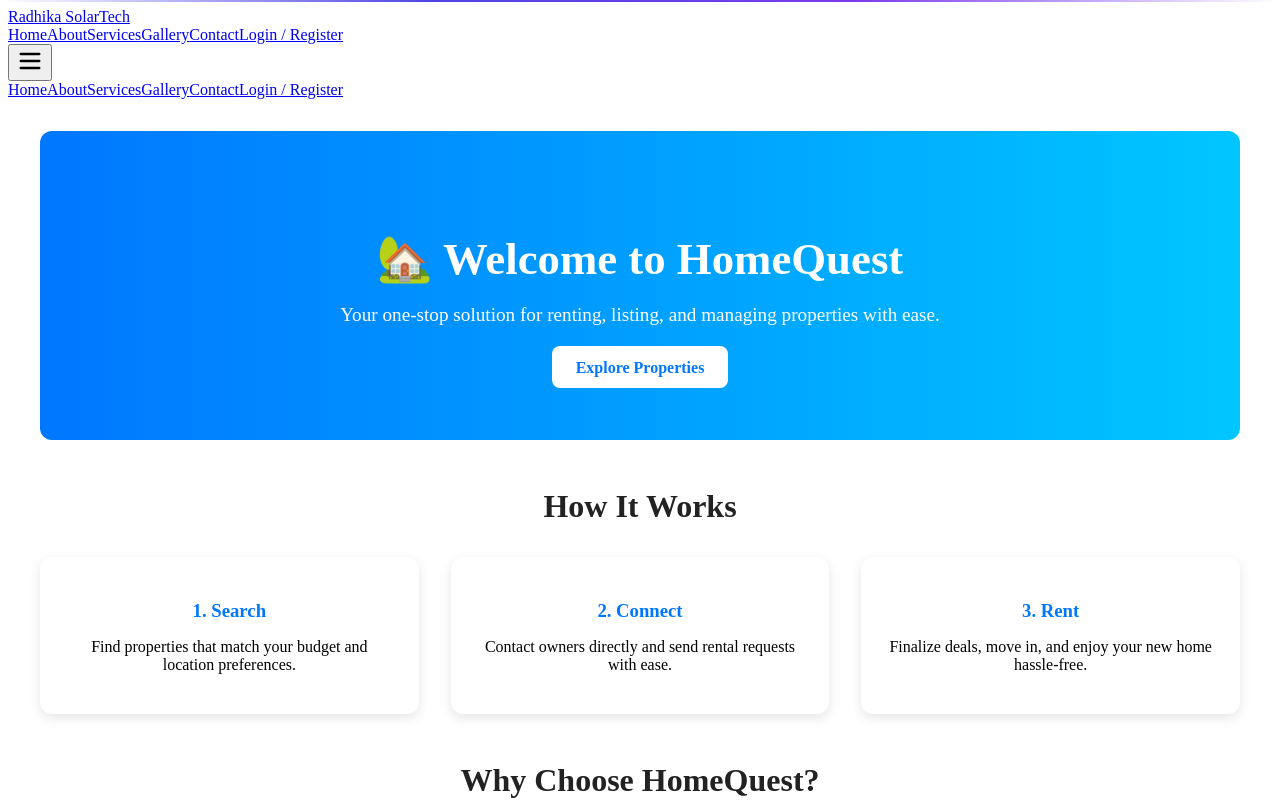
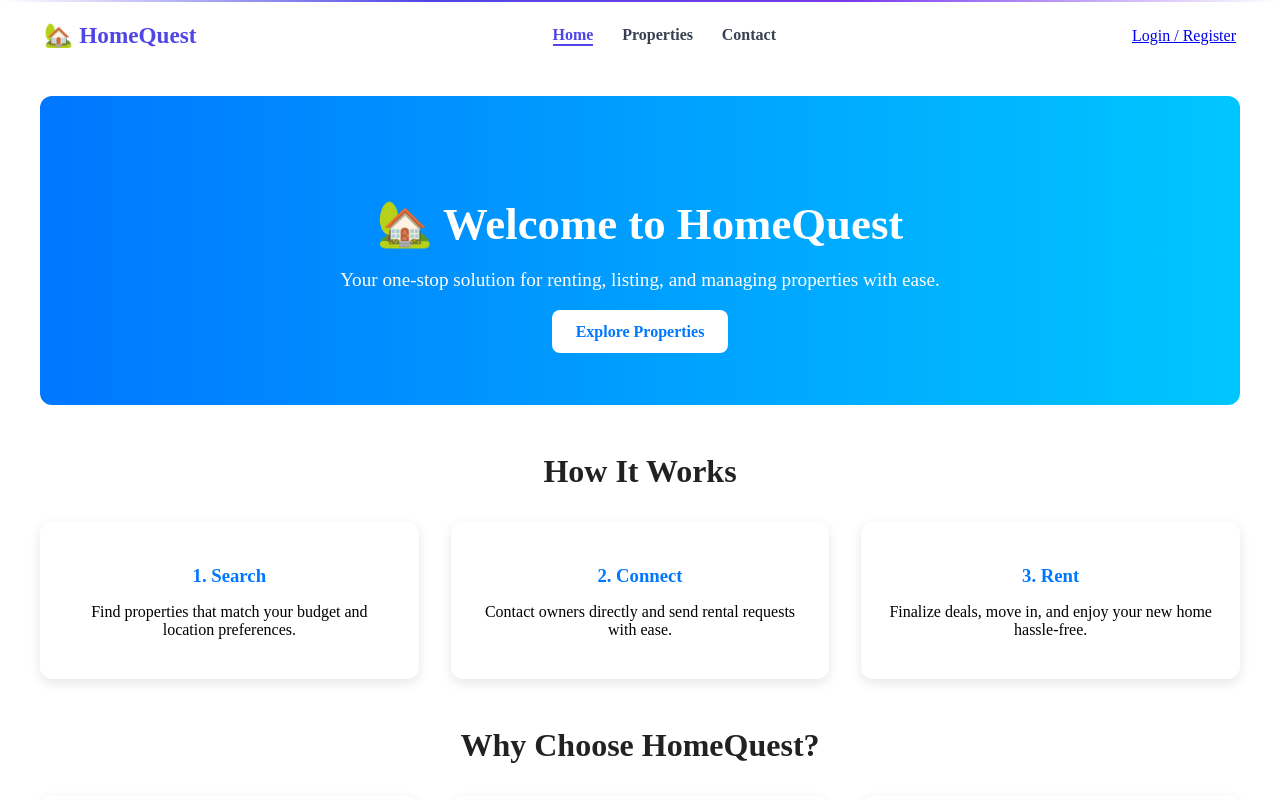
Before and after one commit to Gaurav-singh9719/HomeQuest-Frontend, a React (Create React App) app: page / in a window 1280 px wide. Shown: the top 800 px of the page. Built offline with nearby package versions, Linux system fonts and the light colour scheme.

Commit message:
Update Header.jsx

```diff
--- a/src/components/Header/Header.jsx
+++ b/src/components/Header/Header.jsx
@@ -1,107 +1,96 @@
-// src/components/Navbar.jsx
 import React, { useState, useEffect } from "react";
 import { Link, NavLink } from "react-router-dom";
-import { Menu, X } from "lucide-react";
+import { useAuth } from "../../context/AuthContext";
+import "./Header.css";
 
-const Navbar = () => {
-  const [open, setOpen] = useState(false);
-  const [shadow, setShadow] = useState(false);
+const Header = () => {
+  const { user, logout } = useAuth();
+  const [isScrolled, setIsScrolled] = useState(false);
+  const [mobileMenuOpen, setMobileMenuOpen] = useState(false);
 
   useEffect(() => {
-    const onScroll = () => setShadow(window.scrollY > 10);
-    window.addEventListener("scroll", onScroll);
-    return () => window.removeEventListener("scroll", onScroll);
+    const handleScroll = () => setIsScrolled(window.scrollY > 20);
+    window.addEventListener("scroll", handleScroll);
+    return () => window.removeEventListener("scroll", handleScroll);
   }, []);
 
-  const navItems = [
-    { path: "/", label: "Home" },
-    { path: "/about", label: "About" },
-    { path: "/services", label: "Services" },
-    { path: "/gallery", label: "Gallery" },
-    { path: "/contact", label: "Contact" },
-  ];
+  useEffect(() => {
+    document.body.style.overflow = mobileMenuOpen ? "hidden" : "auto";
+  }, [mobileMenuOpen]);
 
   return (
-    <header
-      className={`fixed top-0 left-0 w-full z-50 transition-all duration-300 ${
-        shadow ? "bg-white/90 shadow-sm backdrop-blur" : "bg-white"
-      }`}
-    >
-      <nav className="max-w-7xl mx-auto flex items-center justify-between p-4 lg:px-8">
-        {/* Logo */}
-        <Link
-          to="/"
-          className="text-xl font-bold tracking-wide text-blue-600 hover:opacity-80"
-        >
-          Radhika SolarTech
+    <header className={`header ${isScrolled ? "scrolled" : ""}`}>
+      <div className="header-container">
+
+        <Link to="/" className="logo">
+          🏡 <span>HomeQuest</span>
         </Link>
 
-        {/* Desktop Menu */}
-        <div className="hidden md:flex items-center gap-8">
-          {navItems.map((item) => (
-            <NavLink
-              key={item.path}
-              to={item.path}
-              className={({ isActive }) =>
-                `text-[15px] transition hover:text-blue-600 ${
-                  isActive ? "text-blue-600 font-semibold" : "text-gray-700"
-                }`
-              }
-            >
-              {item.label}
-            </NavLink>
-          ))}
+        <nav className="nav-desktop">
+          <NavLink to="/">Home</NavLink>
+          <NavLink to="/properties">Properties</NavLink>
+          <NavLink to="/contact">Contact</NavLink>
 
-          {/* Login/Register Button */}
-          <Link
-            to="/login"
-            className="px-4 py-2 rounded-lg border border-blue-600 text-blue-600 text-sm
-                       hover:bg-blue-600 hover:text-white transition-all"
-          >
-            Login / Register
-          </Link>
+          {user && (
+            <>
+              {user.role === "owner" && <NavLink to="/owner-dashboard">Owner</NavLink>}
+              {user.role === "tenant" && <NavLink to="/tenant-dashboard">Tenant</NavLink>}
+            </>
+          )}
+        </nav>
+
+        <div className="auth-buttons-desktop">
+          {user ? (
+            <button className="logout-btn" onClick={logout}>Logout</button>
+          ) : (
+            <Link to="/auth" className="login-register-btn">Login / Register</Link>
+          )}
         </div>
 
-        {/* Mobile Menu Icon */}
-        <button
-          onClick={() => setOpen(!open)}
-          className="md:hidden text-gray-800"
-          aria-label="Toggle Menu"
-        >
-          {open ? <X size={28} /> : <Menu size={28} />}
+        <button className="mobile-menu-btn" onClick={() => setMobileMenuOpen(!mobileMenuOpen)}>
+          <span className={`hamburger-line ${mobileMenuOpen ? "open" : ""}`}></span>
+          <span className={`hamburger-line ${mobileMenuOpen ? "open" : ""}`}></span>
+          <span className={`hamburger-line ${mobileMenuOpen ? "open" : ""}`}></span>
         </button>
-      </nav>
 
-      {/* Mobile Menu */}
-      <div
-        className={`md:hidden bg-white shadow-md transition-all duration-300 overflow-hidden ${
-          open ? "max-h-96" : "max-h-0"
-        }`}
-      >
-        <div className="flex flex-col items-center gap-4 py-6">
-          {navItems.map((item) => (
+        <div className={`backdrop ${mobileMenuOpen ? "show" : ""}`}
+          onClick={() => setMobileMenuOpen(false)}></div>
+
+        <nav className={`nav-mobile ${mobileMenuOpen ? "open" : ""}`}>
+          <NavLink to="/" onClick={() => setMobileMenuOpen(false)}>🏠 Home</NavLink>
+          <NavLink to="/properties" onClick={() => setMobileMenuOpen(false)}>🏘️ Properties</NavLink>
+          <NavLink to="/contact" onClick={() => setMobileMenuOpen(false)}>📞 Contact</NavLink>
+
+          {user ? (
+            <>
+              {user.role === "owner" &&
+                <NavLink to="/owner-dashboard" onClick={() => setMobileMenuOpen(false)}>
+                  👑 Owner Dashboard
+                </NavLink>
+              }
+              {user.role === "tenant" &&
+                <NavLink to="/tenant-dashboard" onClick={() => setMobileMenuOpen(false)}>
+                  📋 Tenant Dashboard
+                </NavLink>
+              }
+              <button className="logout-mobile"
+                onClick={() => { logout(); setMobileMenuOpen(false); }}>
+                🚪 Logout
+              </button>
+            </>
+          ) : (
             <NavLink
-              key={item.path}
-              to={item.path}
-              onClick={() => setOpen(false)}
-              className="text-gray-700 text-lg transition hover:text-blue-600"
+              to="/auth"
+              className="login-register-mobile"
+              onClick={() => setMobileMenuOpen(false)}
             >
-              {item.label}
+              🔐 Login / Register
             </NavLink>
-          ))}
-
-          <Link
-            to="/login"
-            onClick={() => setOpen(false)}
-            className="mt-2 px-6 py-2 rounded-lg border border-blue-600 text-blue-600 text-sm
-                       hover:bg-blue-600 hover:text-white transition-all"
-          >
-            Login / Register
-          </Link>
-        </div>
+          )}
+        </nav>
       </div>
     </header>
   );
 };
 
-export default Navbar;
+export default Header;
```
